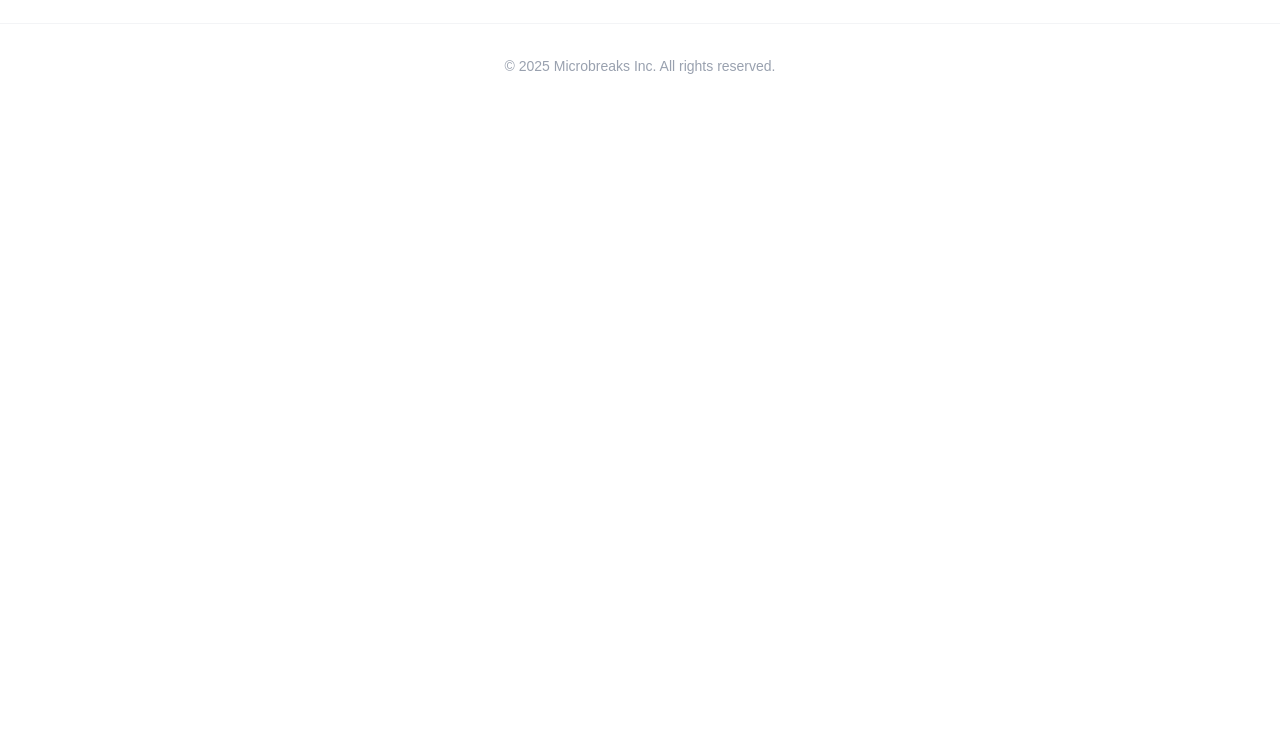
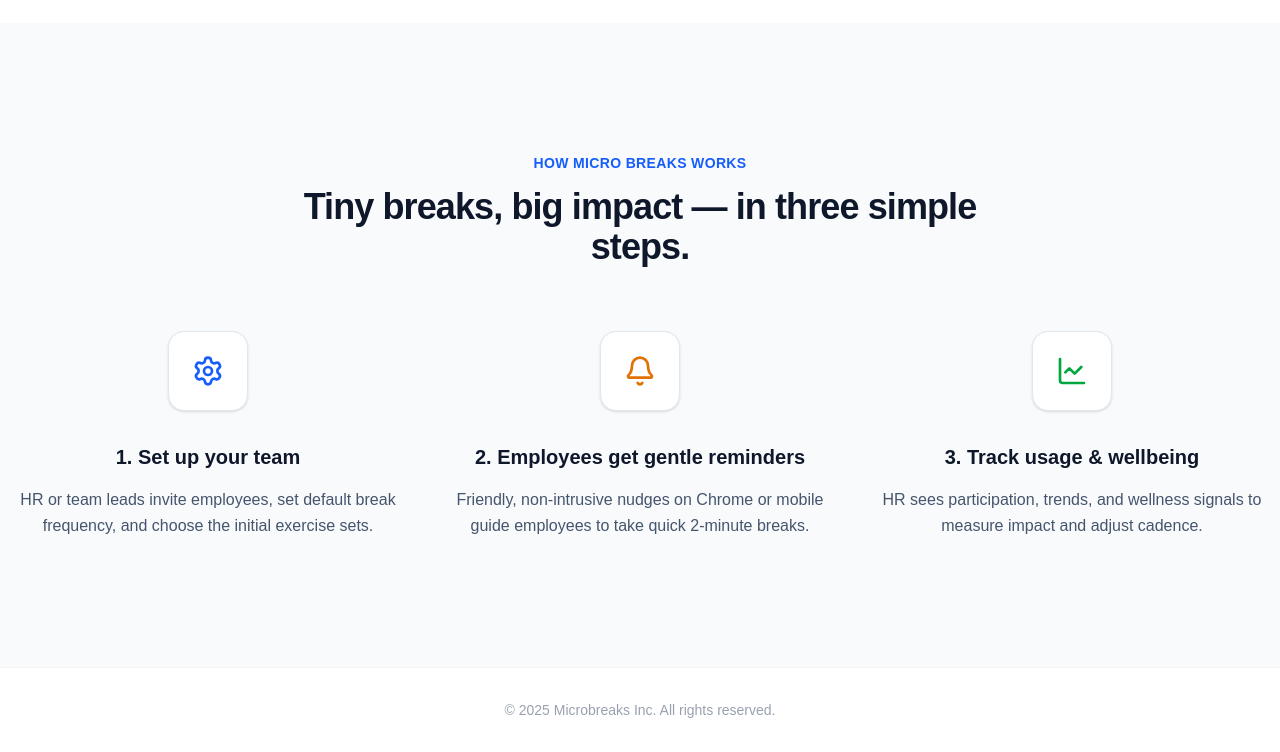
Before and after one commit to Manialdi/microbreaks-v2, a Next.js app: page / in a window 1280 px wide. Shown: the part 1631-2383 px from the top of the page. Before the commit the page ends 1739 px from the top, so only its background shows below. Built offline with nearby package versions, Linux system fonts and the light colour scheme.

Commit message:
feat: Add how it works section to landing page

```diff
--- a/app/(marketing)/page.tsx
+++ b/app/(marketing)/page.tsx
@@ -1,7 +1,7 @@
 
 import Image from "next/image"
 import Link from "next/link"
-import { ArrowRight, Activity, Smile, BarChart3, Heart, Zap, Users, Globe } from "lucide-react"
+import { ArrowRight, Activity, Smile, BarChart3, Heart, Zap, Users, Globe, Settings, Bell, LineChart } from "lucide-react"
 
 export default function LandingPage() {
     return (
@@ -129,6 +129,56 @@ export default function LandingPage() {
                     </div>
                 </div>
             </section>
+
+            {/* How It Works Section */}
+            <section id="how-it-works" className="bg-slate-50 py-24 lg:py-32">
+                <div className="container mx-auto px-4">
+                    <div className="max-w-3xl mx-auto text-center mb-16">
+                        <span className="text-blue-600 font-semibold tracking-wide uppercase text-sm">How Micro Breaks Works</span>
+                        <h2 className="text-3xl lg:text-4xl font-bold text-slate-900 mt-3 mb-6 tracking-tight">
+                            Tiny breaks, big impact — in three simple steps.
+                        </h2>
+                    </div>
+
+                    <div className="grid md:grid-cols-3 gap-12 relative">
+                        {/* Connecting Line (Desktop) */}
+                        <div className="hidden md:block absolute top-[2.5rem] left-1/6 right-1/6 h-0.5 bg-slate-200 -z-10" />
+
+                        {/* Step 1 */}
+                        <div className="flex flex-col items-center text-center">
+                            <div className="w-20 h-20 bg-white rounded-2xl shadow-sm border border-slate-200 flex items-center justify-center mb-8 relative z-10">
+                                <Settings size={32} className="text-blue-600" />
+                            </div>
+                            <h3 className="text-xl font-bold text-slate-900 mb-4">1. Set up your team</h3>
+                            <p className="text-slate-600 leading-relaxed">
+                                HR or team leads invite employees, set default break frequency, and choose the initial exercise sets.
+                            </p>
+                        </div>
+
+                        {/* Step 2 */}
+                        <div className="flex flex-col items-center text-center">
+                            <div className="w-20 h-20 bg-white rounded-2xl shadow-sm border border-slate-200 flex items-center justify-center mb-8 relative z-10">
+                                <Bell size={32} className="text-amber-600" />
+                            </div>
+                            <h3 className="text-xl font-bold text-slate-900 mb-4">2. Employees get gentle reminders</h3>
+                            <p className="text-slate-600 leading-relaxed">
+                                Friendly, non-intrusive nudges on Chrome or mobile guide employees to take quick 2-minute breaks.
+                            </p>
+                        </div>
+
+                        {/* Step 3 */}
+                        <div className="flex flex-col items-center text-center">
+                            <div className="w-20 h-20 bg-white rounded-2xl shadow-sm border border-slate-200 flex items-center justify-center mb-8 relative z-10">
+                                <LineChart size={32} className="text-green-600" />
+                            </div>
+                            <h3 className="text-xl font-bold text-slate-900 mb-4">3. Track usage & wellbeing</h3>
+                            <p className="text-slate-600 leading-relaxed">
+                                HR sees participation, trends, and wellness signals to measure impact and adjust cadence.
+                            </p>
+                        </div>
+                    </div>
+                </div>
+            </section>
         </div>
     )
 }
```
